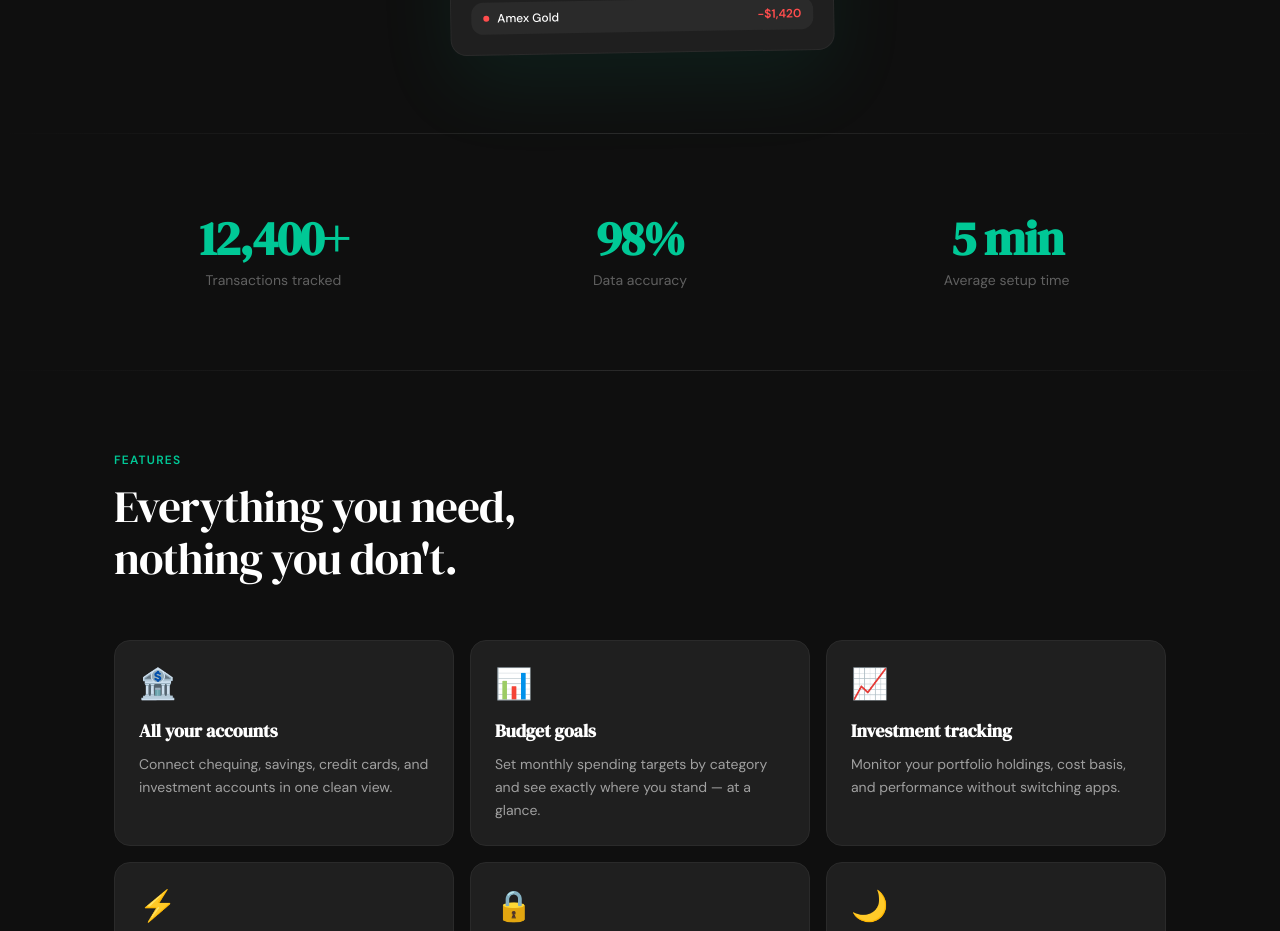
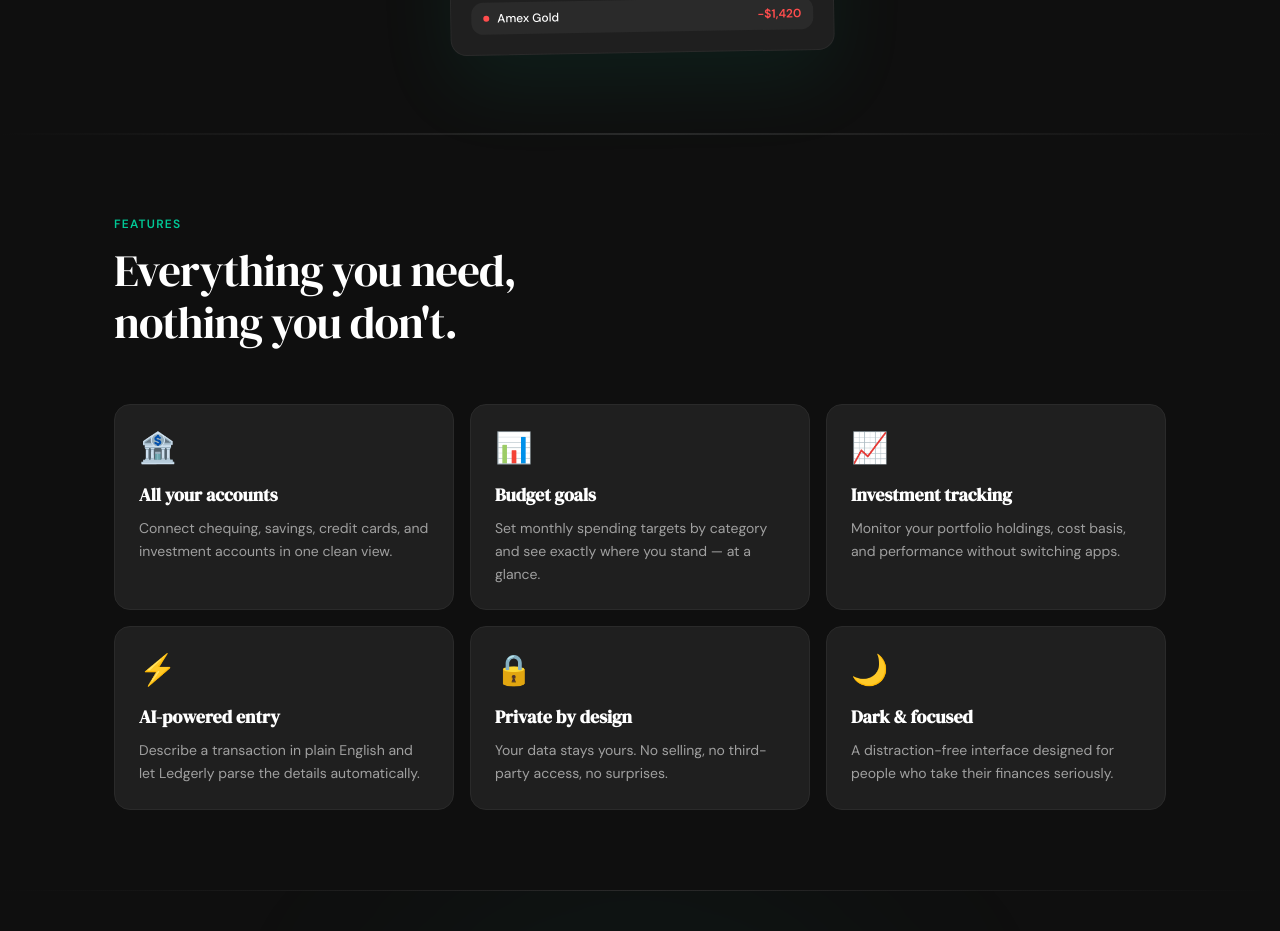
Before and after one commit to Justin67o/ledgerly, a Next.js app: page / in a window 1280 px wide. Shown: the part 880-1811 px from the top of the page. Built offline with nearby package versions, Linux system fonts and the light colour scheme; no server answers.

Commit message:
fix landing page

```diff
--- a/app/landing/page.tsx
+++ b/app/landing/page.tsx
@@ -289,14 +289,6 @@ export default function Landing() {
 
         <div className="divider" />
 
-        {/* ── Stats ───────────────────────────────────────── */}
-        <section ref={statsRef} style={{ maxWidth: 1100, margin: "0 auto", padding: "5rem 1.5rem" }}>
-          <div style={{ display: "grid", gridTemplateColumns: "repeat(auto-fit, minmax(180px, 1fr))", gap: "3rem" }}>
-            <StatCard value={12400} suffix="+" label="Transactions tracked" start={statsVisible} />
-            <StatCard value={98}    suffix="%" label="Data accuracy"         start={statsVisible} />
-            <StatCard value={5}     suffix=" min" label="Average setup time" start={statsVisible} />
-          </div>
-        </section>
 
         <div className="divider" />
 
```
